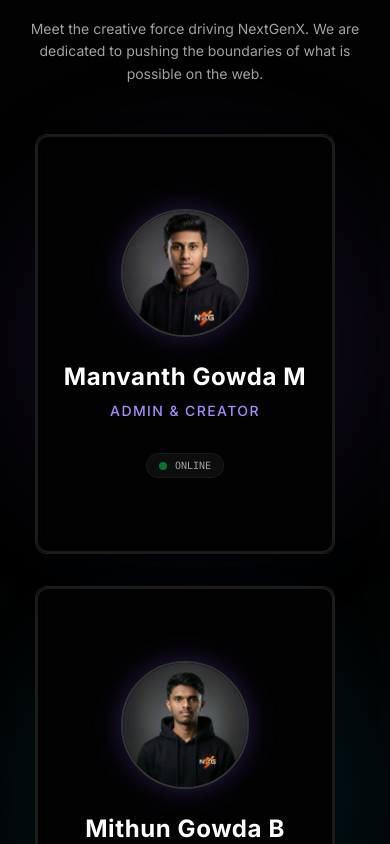
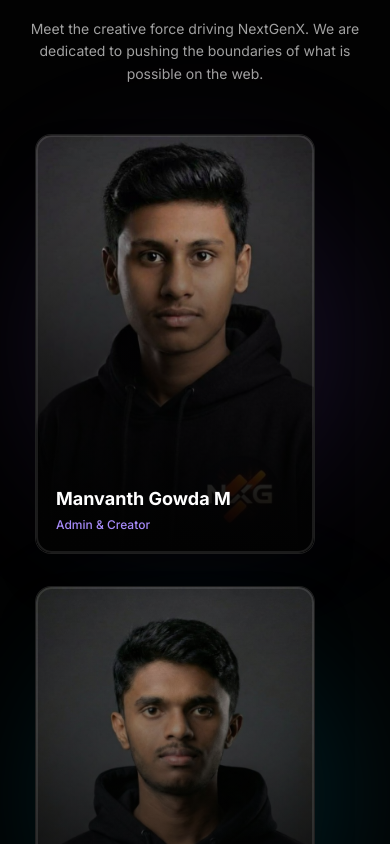
Before and after one commit to NextGenXplorer/nxgportfolio, a Next.js app: page / in a window 390 px wide. Shown: the part 3860-4704 px from the top of the page. Built offline with nearby package versions, Linux system fonts and the light colour scheme.

Commit message:
Fix: Enable mobile scrolling on admin cards by removing touch-none and disabling 3D on touch devices

```diff
--- a/components/ui/HoloCard.tsx
+++ b/components/ui/HoloCard.tsx
@@ -1,6 +1,6 @@
 "use client";
 
-import React, { useRef, useState, useEffect } from "react";
+import React, { useRef, useState } from "react";
 import { motion, useMotionValue, useSpring, useTransform } from "framer-motion";
 import Image from "next/image";
 import { cn } from "@/lib/utils";
@@ -14,7 +14,7 @@
 
 export function HoloCard({
     className,
-    imgSrc = "/avatar.png", // Default fallback
+    imgSrc = "/avatar.png",
     name = "Admin",
     role = "Creator",
 }: HoloCardProps) {
@@ -29,27 +29,23 @@
     const mouseXSpring = useSpring(x);
     const mouseYSpring = useSpring(y);
 
-    // Calculate rotation based on mouse position
+    // Calculate rotation based on mouse position (desktop only)
     const rotateX = useTransform(mouseYSpring, [-0.5, 0.5], ["17.5deg", "-17.5deg"]);
     const rotateY = useTransform(mouseXSpring, [-0.5, 0.5], ["-17.5deg", "17.5deg"]);
 
     // Glare and sheen gradients
-    // Glare moves opposite to rotation to simulate light source reflection
     const glareX = useTransform(mouseXSpring, [-0.5, 0.5], ["0%", "100%"]);
-    const glareY = useTransform(mouseYSpring, [-0.5, 0.5], ["0%", "100%"]);
 
     const handleMouseMove = (e: React.MouseEvent<HTMLDivElement>) => {
         if (!ref.current) return;
 
         const rect = ref.current.getBoundingClientRect();
-
         const width = rect.width;
         const height = rect.height;
-
         const mouseX = e.clientX - rect.left;
         const mouseY = e.clientY - rect.top;
 
-        // Normalize mouse position between -0.5 and 0.5 (center is 0)
+        // Normalize mouse position between -0.5 and 0.5
         const xPct = mouseX / width - 0.5;
         const yPct = mouseY / height - 0.5;
 
@@ -70,58 +66,48 @@
             onMouseEnter={() => setIsHovered(true)}
             onMouseLeave={handleMouseLeave}
             className={cn(
-                "relative w-[300px] h-[420px] rounded-xl bg-obsidian-900 border border-white/10 shadow-2xl overflow-hidden cursor-pointer touch-none perspective-1000 transform-gpu",
+                "relative w-full max-w-[280px] md:max-w-[320px] aspect-[2/3] rounded-2xl bg-obsidian-900 border border-white/10 shadow-2xl overflow-hidden cursor-pointer perspective-1000 transform-gpu",
                 className
             )}
             style={{
                 transformStyle: "preserve-3d",
-                rotateX,
-                rotateY,
+                // Only apply 3D rotation on desktop (pointer: fine)
+                rotateX: "var(--rotate-x, 0deg)",
+                rotateY: "var(--rotate-y, 0deg)",
             }}
-            whileHover={{ scale: 1.05 }}
         >
-            {/* 1. Base Content Layer */}
-            <div className="absolute inset-0 z-10 flex flex-col items-center justify-center p-6 bg-obsidian-950/80 backdrop-blur-sm pointer-events-none">
+            {/* CSS variables for desktop-only 3D effect */}
+            <style jsx>{`
+                @media (pointer: fine) {
+                    div {
+                        --rotate-x: ${rotateX};
+                        --rotate-y: ${rotateY};
+                    }
+                }
+            `}</style>
 
-                {/* Avatar Container */}
-                <div className="relative w-32 h-32 mb-6 rounded-full overflow-hidden border-2 border-white/20 shadow-[0_0_30px_rgba(139,92,246,0.3)]">
+            {/* 1. Profile Image */}
+            <div className="absolute inset-0 z-10">
                 <Image
                     src={imgSrc}
                     alt={name}
                     fill
                     className="object-cover"
+                    priority
                 />
+                {/* Gradient overlay */}
+                <div className="absolute inset-0 bg-gradient-to-t from-obsidian-950 via-obsidian-950/60 to-transparent" />
             </div>
 
-                {/* Text Content */}
-                <div className="text-center space-y-2">
-                    <h3 className="text-2xl font-bold text-white tracking-wide">{name}</h3>
-                    <p className="text-violet-400 font-medium tracking-widest text-sm uppercase">{role}</p>
+            {/* 2. Content */}
+            <div className="absolute bottom-0 left-0 right-0 p-5 md:p-6 z-30">
+                <h3 className="text-lg md:text-xl font-bold text-white mb-1">{name}</h3>
+                <p className="text-xs md:text-sm text-violet-400 font-medium">{role}</p>
             </div>
 
-                {/* Decorative Chip */}
-                <div className="mt-8 flex items-center gap-2 px-3 py-1 bg-white/5 rounded-full border border-white/5">
-                    <div className="w-2 h-2 rounded-full bg-green-500 animate-pulse" />
-                    <span className="text-[10px] text-neutral-400 font-mono">ONLINE</span>
-                </div>
-
-            </div>
-
-            {/* 2. Holographic Gradient Overlay (Simulates the foil effect) */}
+            {/* 3. Holographic Glare (desktop only) */}
             <motion.div
-                className="absolute inset-0 z-20 mix-blend-color-dodge pointer-events-none opacity-0 transition-opacity duration-300"
-                animate={{ opacity: isHovered ? 0.3 : 0 }}
-                style={{
-                    backgroundImage: "linear-gradient(105deg, transparent 20%, #ff5790 30%, #5d4bdb 45%, #00e0ff 60%, transparent 80%)",
-                    backgroundSize: "200% 200%",
-                    backgroundPositionX: glareX,
-                    backgroundPositionY: glareY,
-                }}
-            />
-
-            {/* 3. Shine/Glare Overlay (Simulates direct light reflection) */}
-            <motion.div
-                className="absolute inset-0 z-30 mix-blend-overlay pointer-events-none opacity-0 transition-opacity duration-300"
+                className="absolute inset-0 z-20 pointer-events-none hidden md:block"
                 animate={{ opacity: isHovered ? 0.4 : 0 }}
                 style={{
                     background: "linear-gradient(125deg, rgba(255,255,255,0) 0%, rgba(255,255,255,0) 35%, rgba(255,255,255,1) 45%, rgba(255,255,255,0) 50%, rgba(255,255,255,0) 100%)",
@@ -131,7 +117,7 @@
             />
 
             {/* 4. Border Glow */}
-            <div className="absolute inset-0 border-2 border-white/10 rounded-xl z-40 pointer-events-none" />
+            <div className="absolute inset-0 border-2 border-white/10 rounded-2xl z-40 pointer-events-none" />
 
         </motion.div>
     );
```
Lines whose indentation alone changed are shown as unchanged.
